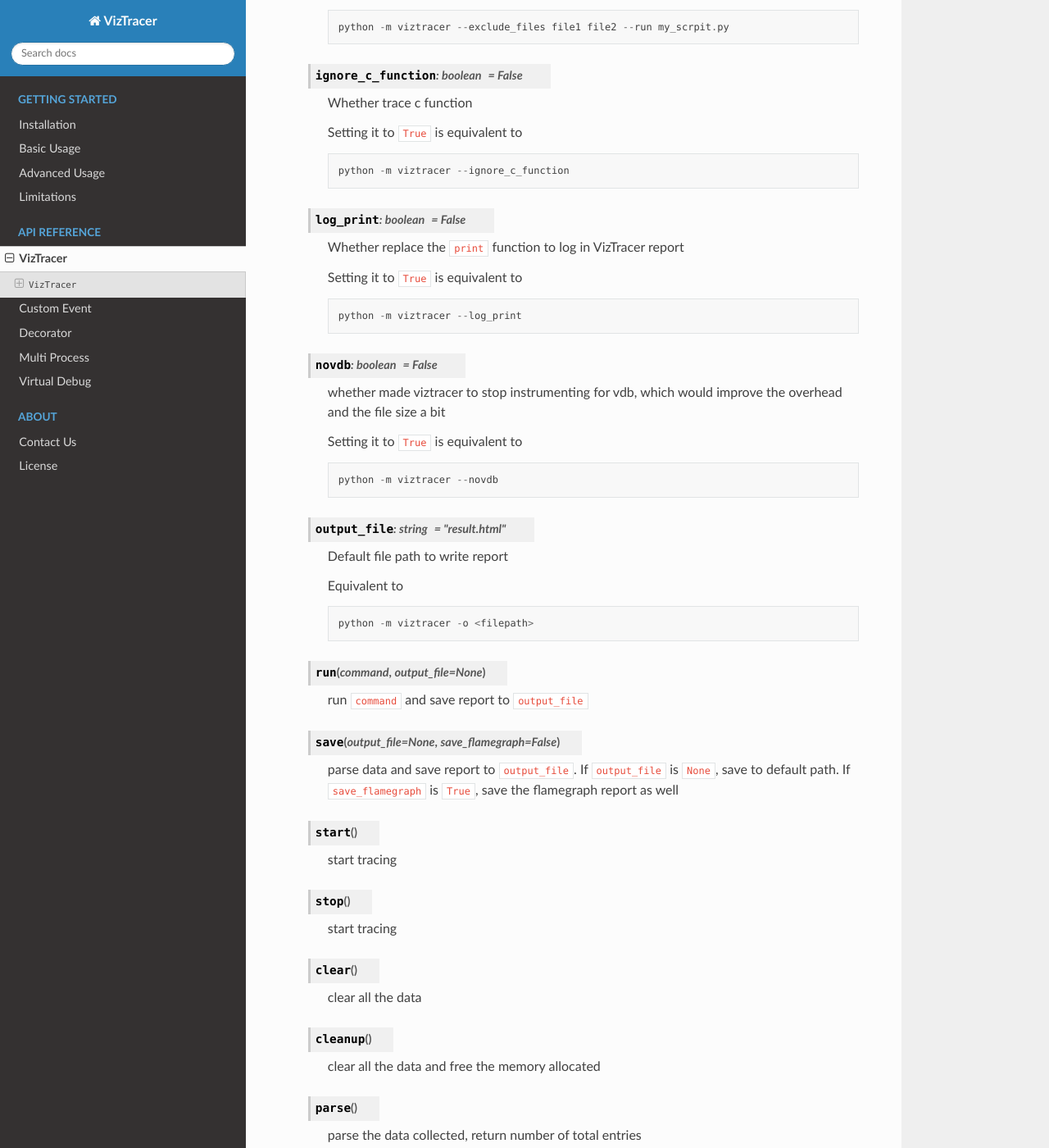
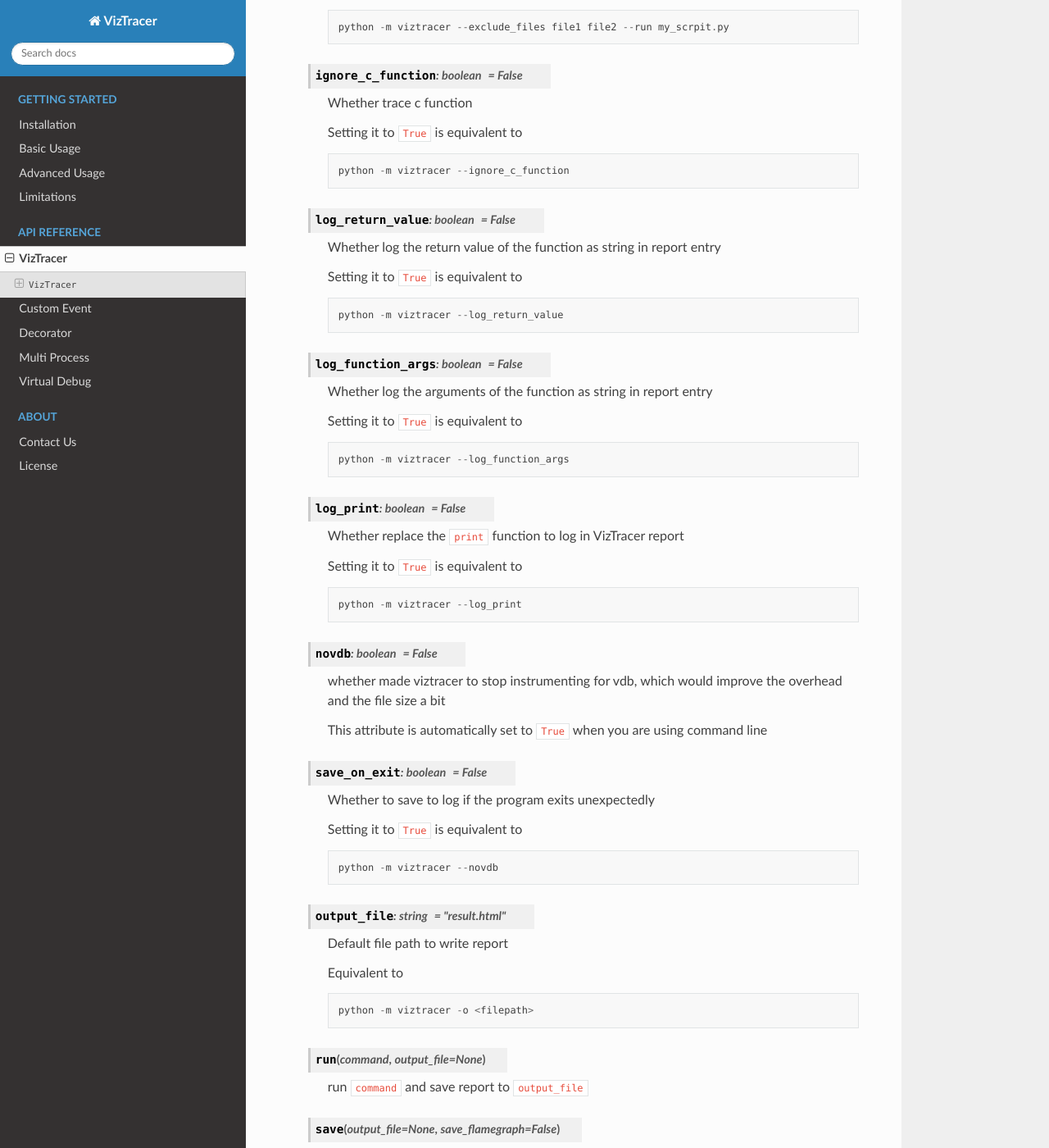
Before and after one commit to gaogaotiantian/viztracer, a Sphinx documentation site: the page built from docs/source/viztracer.rst, in a window 1280 px wide and 1400 px high, scrolled down 1839 px. Shown: the whole window at 82% size. Built offline with Sphinx 7.4.7 and the Read the Docs theme 2.0.0, drawn with Linux system fonts in a browser that asks for light colours; some of the changed text lies outside the part shown.

Commit message:
Update docs

```diff
--- a/docs/source/viztracer.rst
+++ b/docs/source/viztracer.rst
@@ -8,8 +8,11 @@
                  include_files=None,\
                  exclude_files=None,\
                  ignore_c_function=False,\
+                 log_return_value=False,\
+                 log_function_args=False,\
                  log_print=False,\
                  novdb=False,\
+                 save_on_exit=False,\
                  pid_suffix=False,\
                  output_file="result.html")
 
@@ -111,6 +114,30 @@
 
             python -m viztracer --ignore_c_function
 
+    .. py:attribute:: log_return_value
+        :type: boolean
+        :value: False
+
+        Whether log the return value of the function as string in report entry
+
+        Setting it to ``True`` is equivalent to
+
+        .. code-block::
+
+            python -m viztracer --log_return_value
+
+    .. py:attribute:: log_function_args
+        :type: boolean
+        :value: False
+
+        Whether log the arguments of the function as string in report entry
+
+        Setting it to ``True`` is equivalent to
+
+        .. code-block::
+
+            python -m viztracer --log_function_args
+
     .. py:attribute:: log_print
         :type: boolean
         :value: False
@@ -128,6 +155,14 @@
         :value: False
 
         whether made viztracer to stop instrumenting for vdb, which would improve the overhead and the file size a bit
+
+        This attribute is automatically set to ``True`` when you are using command line
+
+    .. py:attribute:: save_on_exit
+        :type: boolean
+        :value: False
+
+        Whether to save to log if the program exits unexpectedly
 
         Setting it to ``True`` is equivalent to
 
```
Also changed, not shown: README.md (+2 -1 lines), docs/source/advanced_usage.rst (+19 -1 lines).
